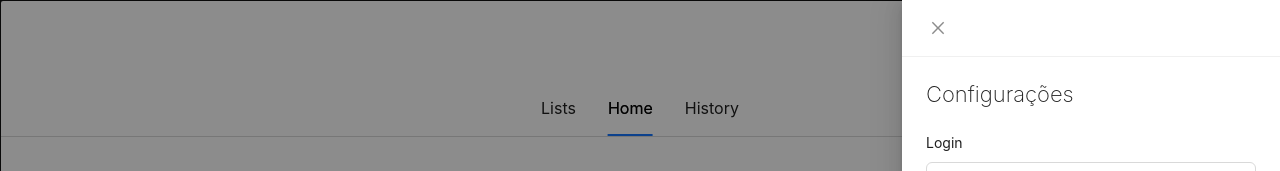
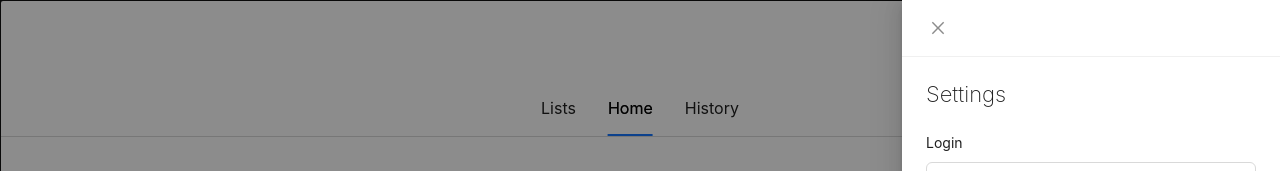
Before and after one commit to GabrielvMarinho/macros-manager, a React (Create React App) app in the folder frontend-2/: page /#/ in a window 1280 px wide. Both pictures are taken after a click on the element 1204 px from the left and 413 px from the top of the page. Shown: the top 171 px of the page. Built offline with nearby package versions, Linux system fonts and the light colour scheme.

Commit message:
sidebar color fixed and settings label

```diff
--- a/frontend-2/src/App.js
+++ b/frontend-2/src/App.js
@@ -44,11 +44,9 @@ export default function(){
             { key: 'history', label: json.history},
         ];
     }
-    console.log("theme", theme_)
 
     return(
     <>
-            <SideBar json={json} api={api}/>
             <div className='navBar'>
 
                 <Tabs
@@ -69,6 +67,8 @@ export default function(){
                             }
                         }}
                     >
+                                <SideBar json={json} api={api}/>
+
                         <Routes>
                             <Route path='/' element={<AllSections api={api} json={json}/>}/>
                             <Route path='/history' element={<MacrosHistoryPage api={api} json={json}/>}/>
--- a/frontend-2/src/components/SideBar.js
+++ b/frontend-2/src/components/SideBar.js
@@ -42,7 +42,7 @@ export default function({json, api}){
 
             <div className="sideBar">
 
-                <h2 className="sidebarTitle">{json.configuration}</h2>
+                <h2 className="sidebarTitle">{json.settings}</h2>
 
                 <Settings json={json} api={api}/>
 
--- a/frontend-2/src/textContent/DE.json
+++ b/frontend-2/src/textContent/DE.json
@@ -15,10 +15,11 @@
     "hint2_table": "Rücktaste: Zelle löschen",
     "hint3_table": "Eingabetaste: Neue Zelle",
     "start_sap":"SAP starten",
+    "settings":"Einstellungen",
+
     "configuration_saved": "Einstellungen gespeichert!",
     "save_changes": "Änderungen speichern",
     "actions": "Aktionen",
-    "configuration": "Einstellungen",
     "languages": "Sprachen",
     "dashboard":"Dashboard",
     "theme":"Thema",
--- a/frontend-2/src/textContent/EN.json
+++ b/frontend-2/src/textContent/EN.json
@@ -14,10 +14,10 @@
     "hint2_table": "Backspace: Delete cell",
     "hint3_table": "Enter: New cell",
     "start_sap":"Start SAP",
+    "settings":"Settings",
     "configuration_saved":"Settings saved!",
     "save_changes":"Save changes",
     "actions":"Ações",
-    "configuration":"Configurações",
     "languages":"Languages",
     "dashboard":"Dashboard",
     "theme":"Theme",
--- a/frontend-2/src/textContent/ES.json
+++ b/frontend-2/src/textContent/ES.json
@@ -16,10 +16,11 @@
     "hint2_table": "Retroceso: Eliminar celda",
     "hint3_table": "Enter: Nueva celda",
     "start_sap":"Iniciar SAP",
+    "settings":"Configuración",
+
     "configuration_saved": "¡Configuración guardada!",
     "save_changes": "Guardar cambios",
     "actions": "Acciones",
-    "configuration": "Configuración",
     "languages": "Idiomas",
     "dashboard":"Tablero",
     "theme":"Tema",
--- a/frontend-2/src/textContent/FR.json
+++ b/frontend-2/src/textContent/FR.json
@@ -14,10 +14,11 @@
     "hint2_table": "Retour arrière: Supprimer la cellule",
     "hint3_table": "Entrée: Nouvelle cellule",
     "start_sap":"Démarrer SAP",
+    "settings":"Paramètres",
+
     "configuration_saved": "Paramètres enregistrés !",
     "save_changes": "Enregistrer les modifications",
     "actions": "Actions",
-    "configuration": "Paramètres",
     "languages": "Langues",
     "dashboard":"Tableau",
     "theme":"Thème",
--- a/frontend-2/src/textContent/PT.json
+++ b/frontend-2/src/textContent/PT.json
@@ -15,10 +15,11 @@
     "hint2_table":"Backspace: Deletar célula",
     "hint3_table":"Enter: Nova célular",
     "start_sap":"Iniciar SAP",
+    "settings":"Configurações",
+
     "configuration_saved": "Configurações salvas!",
     "save_changes": "Salvar alterações",
     "actions": "Ações",
-    "configuration": "Configurações",
     "languages": "Idiomas",
     "dashboard":"Painel de controle",
     "theme":"Tema",
```
